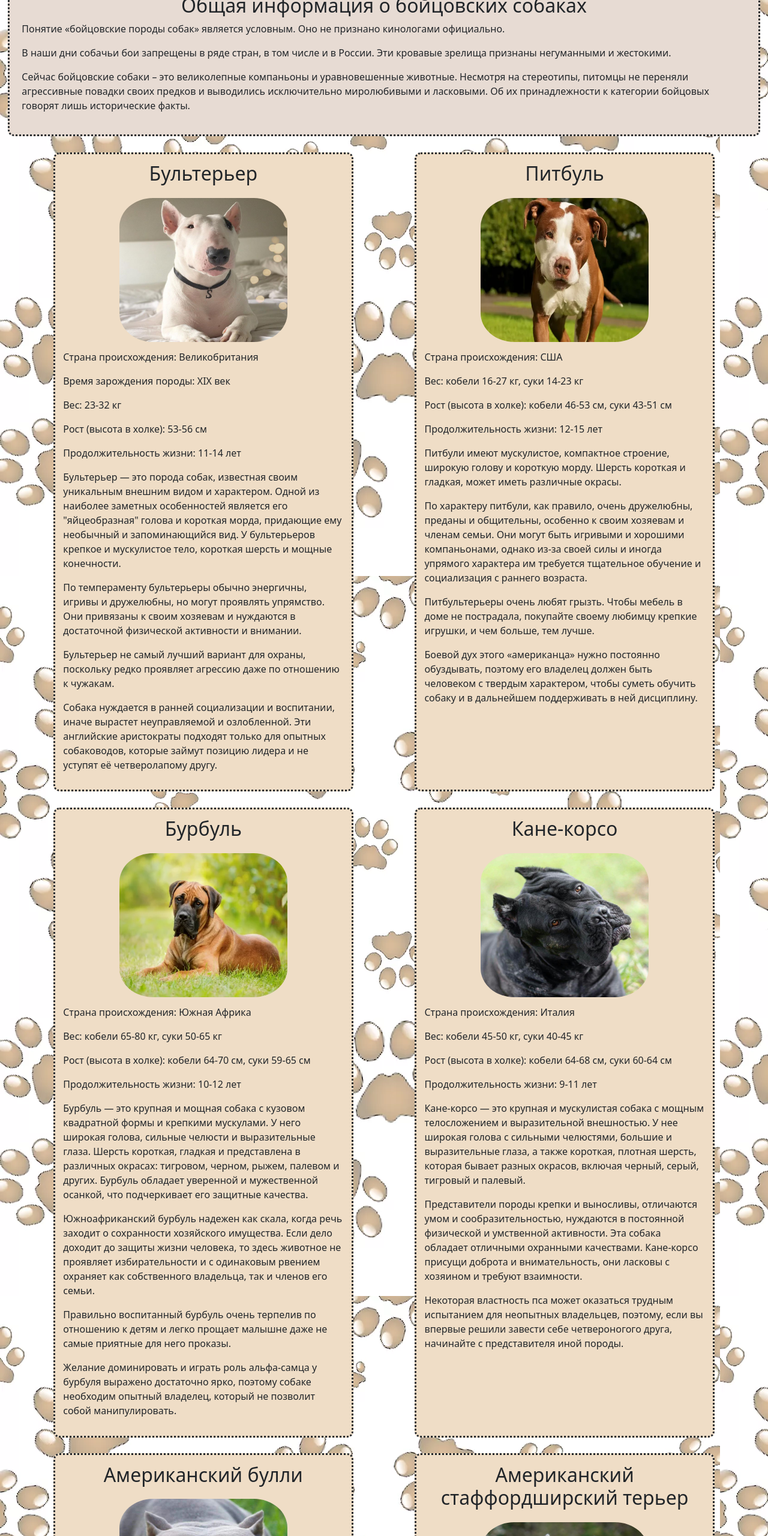
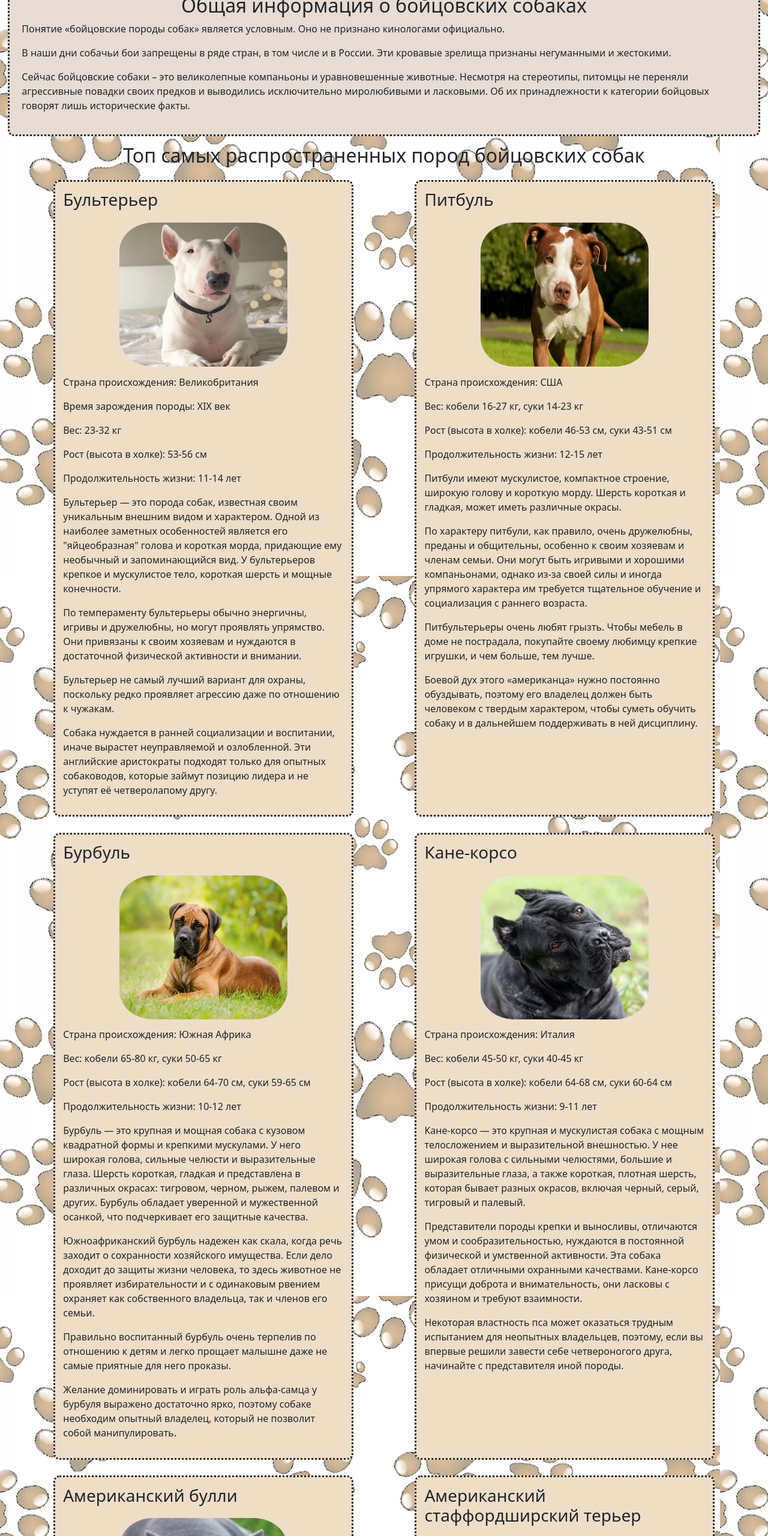
Before and after one commit to knst-l/dogs____, a plain HTML site: page index.html in a window 1280 px wide. Shown: the part 240-2800 px from the top of the page at 60% size. Drawn offline with nearby package versions, Linux system fonts and the light colour scheme.

Commit message:
index.html

```diff
--- a/index.html
+++ b/index.html
@@ -26,10 +26,10 @@
             <p>Сейчас бойцовские собаки – это великолепные компаньоны и уравновешенные животные. Несмотря на стереотипы, питомцы не переняли агрессивные повадки своих предков и выводились исключительно миролюбивыми и ласковыми.
                 Об их принадлежности к категории бойцовых говорят лишь исторические факты.</p>
         </section>
-        <h1 id="types"></h1>
+        <h2 id="types">Топ самых распространенных пород бойцовских собак</h2>
         <div class="types_of_dogs">
             <section class="dog 1">
-                <h2>Бультерьер</h2>
+                <h3>Бультерьер</h3>
                 <img src="images/dog1.png" alt="фото бультерьера">
                 <p>Страна происхождения: Великобритания</p>
                 <p>Время зарождения породы: XIX век</p>
@@ -44,7 +44,7 @@
                     Эти английские аристократы подходят только для опытных собаководов, которые займут позицию лидера и не уступят её четверолапому другу.</p>
             </section>
             <section class="dog 2">
-                <h2>Питбуль</h2>
+                <h3>Питбуль</h3>
                 <img src="images/dog2.jpeg" alt="фото питбуля">
                 <p>Страна происхождения: США</p>
                 <p>Вес: кобели 16-27 кг, суки 14-23 кг</p>
@@ -57,7 +57,7 @@
                 <p>Боевой дух этого «американца» нужно постоянно обуздывать, поэтому его владелец должен быть человеком с твердым характером, чтобы суметь обучить собаку и в дальнейшем поддерживать в ней дисциплину. </p>
             </section>
             <section class="dog 3">
-                <h2>Бурбуль</h2>
+                <h3>Бурбуль</h3>
                 <img src="images/dog3.jpeg" alt="фото бурбуля">
                 <p>Страна происхождения: Южная Африка</p>
                 <p>Вес: кобели 65-80 кг, суки 50-65 кг</p>
@@ -71,7 +71,7 @@
                 <p>Желание доминировать и играть роль альфа-самца у бурбуля выражено достаточно ярко, поэтому собаке необходим опытный владелец, который не позволит собой манипулировать.</p>
             </section>
             <section class="dog 4">
-                <h2>Кане-корсо</h2>
+                <h3>Кане-корсо</h3>
                 <img src="images/dog4.jpeg" alt="фото кане-корсо">
                 <p>Страна происхождения: Италия</p>
                 <p>Вес: кобели 45-50 кг, суки 40-45 кг</p>
@@ -84,7 +84,7 @@
                 <p>Некоторая властность пса может оказаться трудным испытанием для неопытных владельцев, поэтому, если вы впервые решили завести себе четвероногого друга, начинайте с представителя иной породы.</p>
             </section>
             <section class="dog 5">
-                <h2>Американский булли</h2>
+                <h3>Американский булли</h3>
                 <img src="images/dog5.jpeg" alt="фото американского булли">
                 <p>Страна происхождения: США</p>
                 <p>Вес: 30-58 кг</p>
@@ -96,7 +96,7 @@
                 <p>Начинающим собаководам не под силу справиться с этими строптивыми великанами.</p>
             </section>
             <section class="dog 6">
-                <h2>Американский стаффордширский терьер</h2>
+                <h3>Американский стаффордширский терьер</h3>
                 <img src="images/dog6.jpeg" alt="фото американского стаффордширского терьера">
                 <p>Страна происхождения: США</p>
                 <p>Время зарождения породы: 1936 год</p>
@@ -109,9 +109,8 @@
                 <p>Содержать этих собак несложно. Особых проблем со здоровьем, при условии постоянного контроля за самочувствием вашего питомца, тоже не возникнет.</p>
             </section>
         </div>
-        <h1 id="rules"></h1>
+        <h2 id="rules">Выбор бойцовской собаки</h2>
             <section class="choose">
-                <h2>Выбор бойцовской собаки</h2>
                 <p>Выбор бойцовской собаки — это важное решение, которое требует внимательного подхода. Вот несколько шагов, которые помогут вам определиться с породой:</p>
                 <ul>
                     <li>Определите свои цели</li>
```
Lines whose indentation alone changed are shown as unchanged.
